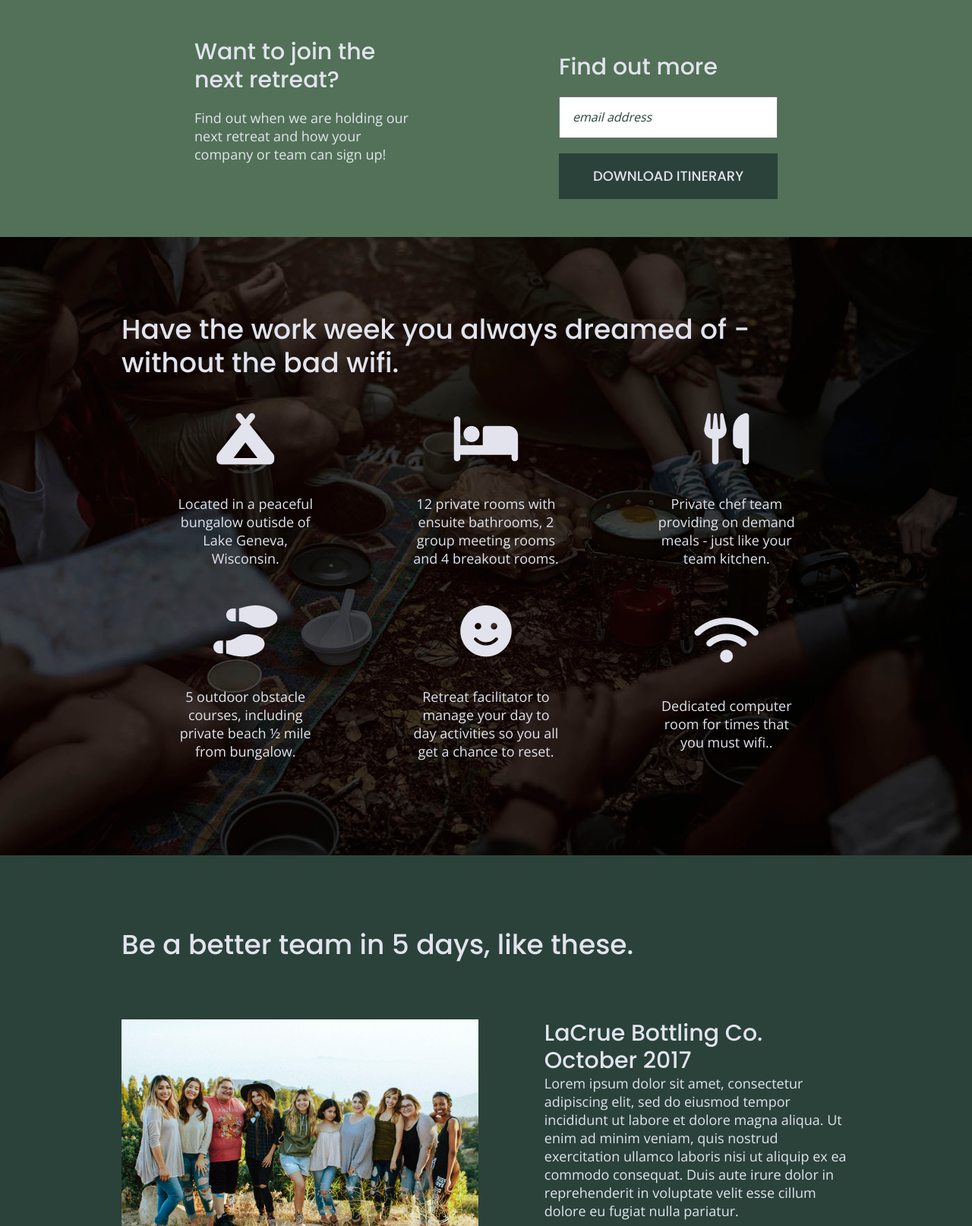
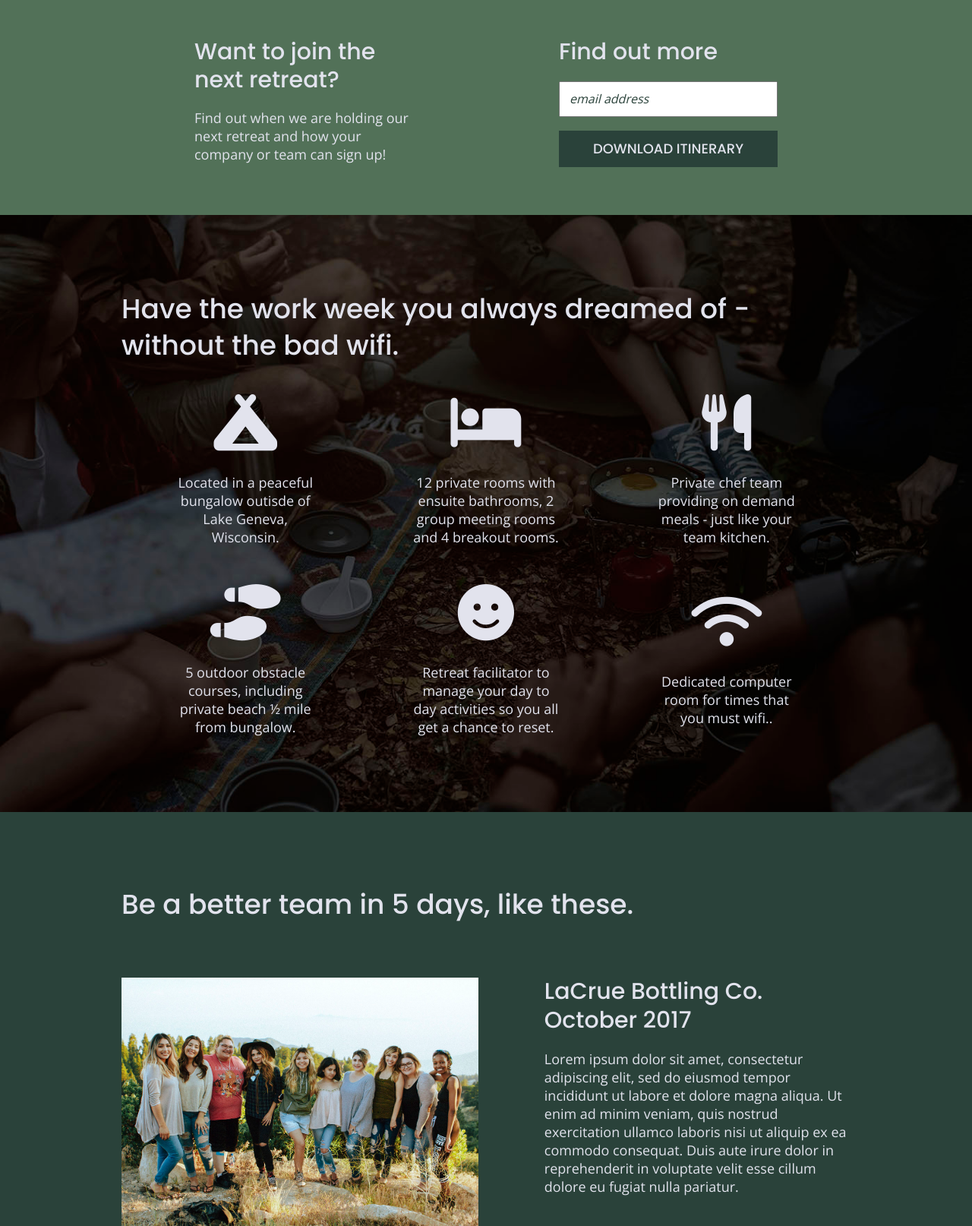
Before and after one commit to MeganWallace/206-unplugged, a website built with Parcel: page index.html in a window 1280 px wide. Shown: the part 712-2326 px from the top of the page at 76% size. Built offline with nearby package versions, Linux system fonts and the light colour scheme.

Commit message:
Refined tablet styling for all pages

```diff
--- a/css/main.css
+++ b/css/main.css
@@ -89,6 +89,7 @@ textarea {
 /* General Styles */
 
 html {
+  background-color: #202322;
   font-size: 16px;
 }
 
@@ -234,7 +235,6 @@ footer .contact {
 }
 
 footer .social-icons {
-/*  width: 12.5em;*/
   display: flex;
   justify-content: space-around;
   align-items: center;
@@ -379,7 +379,7 @@ input[type=button] {
 
 .reviews h2 {
   line-height: 1em;
-  margin: 0 0 30px 0;
+  margin: 0 0 25px 0;
 }
 
 .reviews h3 {
@@ -490,7 +490,7 @@ input[type=button] {
   margin: 0 0 20px 0;
 }
 
-.faq-content p { /*clears default browser margin */
+.faq-content p { /* --- clears default browser margin */
   margin: 0;
 }
 
@@ -589,7 +589,7 @@ input[type=button] {
 
   h2 {
     font-size: 2.25em;
-    line-height: 1.3em;
+    line-height: 1.33em;
   }
 
   h3,
@@ -628,7 +628,6 @@ input[type=button] {
 
   header nav ul {
     justify-content: space-between;
-
   }
 
   /*  Footer Styles  */
@@ -674,18 +673,39 @@ input[type=button] {
     justify-content: space-between;
     flex-flow: row wrap;
     margin: 50px 0;
-
   }
 
-  aside .form-description,
-  aside .form {
-    width: 41%;
+  aside .form-description {
+    width: 40%;
     margin: 0;
   }
 
+  aside .form {
+    width: 45%;
+    margin: 0;
+  }
+
+  aside .form h3 { /* --- clears 20px base margin style from top of h3 */
+    margin: 0 0 20px 0;
+  }
+
+  input[type=text] {
+    padding: 0.75em;
+  }
+
+  input[type=button] {
+    padding: 0.78em 0;
+    margin-top: 1em;
+  }
+
   /*  Features  */
+  .features .content-wrapper {
+    margin: 100px 0 75px 0;
+  }
+
   .features h2 {
-    margin-bottom: 20px;
+    margin-bottom: 15px;
+    line-height: 1.33em;
   }
 
   .features article {
@@ -700,6 +720,11 @@ input[type=button] {
     width: 62%;
   }
 
+  .features i {
+    font-size: 4.125em;
+    margin-bottom: 30px;
+  }
+
   /*  Reviews  */
   .reviews .content-wrapper{
     display: flex;
@@ -708,7 +733,8 @@ input[type=button] {
   }
 
   .reviews h2 {
-    width: 90%;
+    width: 87%;
+    line-height: 1.2em;
   }
 
   .reviews figure,
@@ -718,10 +744,11 @@ input[type=button] {
 
   .reviews h3 {
     width: 75%;
-    margin: 0;
+    line-height: 1.25em;
+    margin: 0 0 20px 0;
   }
 
-  /* ---------- About Page ---------- */
+  /* ---------- Tablet - About Page ---------- */
 
   /*  Mission  */
   .mission-content {
@@ -732,6 +759,7 @@ input[type=button] {
 
   .mission-content p {
     width: 45%;
+    margin: 40px 0 0 0;
   }
 
   /*  Map  */
@@ -742,6 +770,8 @@ input[type=button] {
   /*  Contact  */
   .contact-section .content-wrapper h2{
     width: 80%;
+    line-height: 1.33em;
+    margin: 50px 0; /* --- .contact-section .content-wrapper has inherited 50px top-margin, this totals 100px top-margin */
   }
 
   .contact-content {
@@ -750,19 +780,32 @@ input[type=button] {
     align-items: flex-start;
   }
 
-  /* ---------- FAQ Page ---------- */
+  .contact-content p {
+    margin: 20px 0 70px 0; /* --- .contact-section .content-wrapper has inherited 30px bottom-margin, this totals 100px bottom-margin */
+  }
+
+  /* ---------- Tablet - FAQ Page ---------- */
   .faq .content-wrapper {
+    margin: 100px 0 60px 0;
     justify-content: space-between;
+    align-items: flex-start;
   }
 
   .faq h2 {
-    width: 100%;
+    width: 80%;
+    margin: 0 0 30px 0;
   }
 
   .faq-content {
-    flex-basis: 45%;
+    flex-basis: 46.5%;
+    margin-bottom: 40px;
   }
 
+  .faq h3 {
+    font-size: 0.875em;  /*14px*/
+    line-height: 1.285em;
+    margin: 0 0 15px 0;
+  }
 }
 
 /* ======================================================================
```
